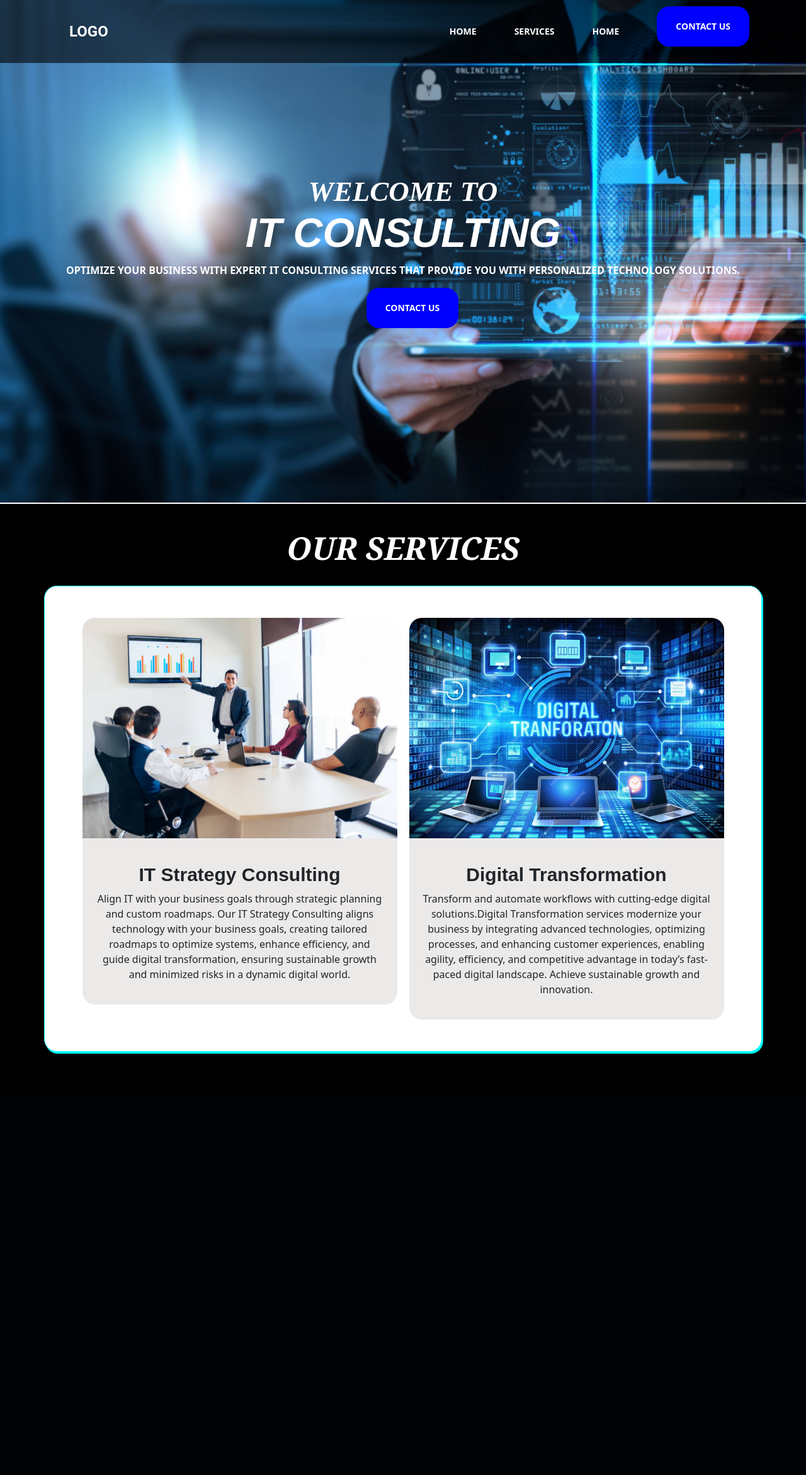
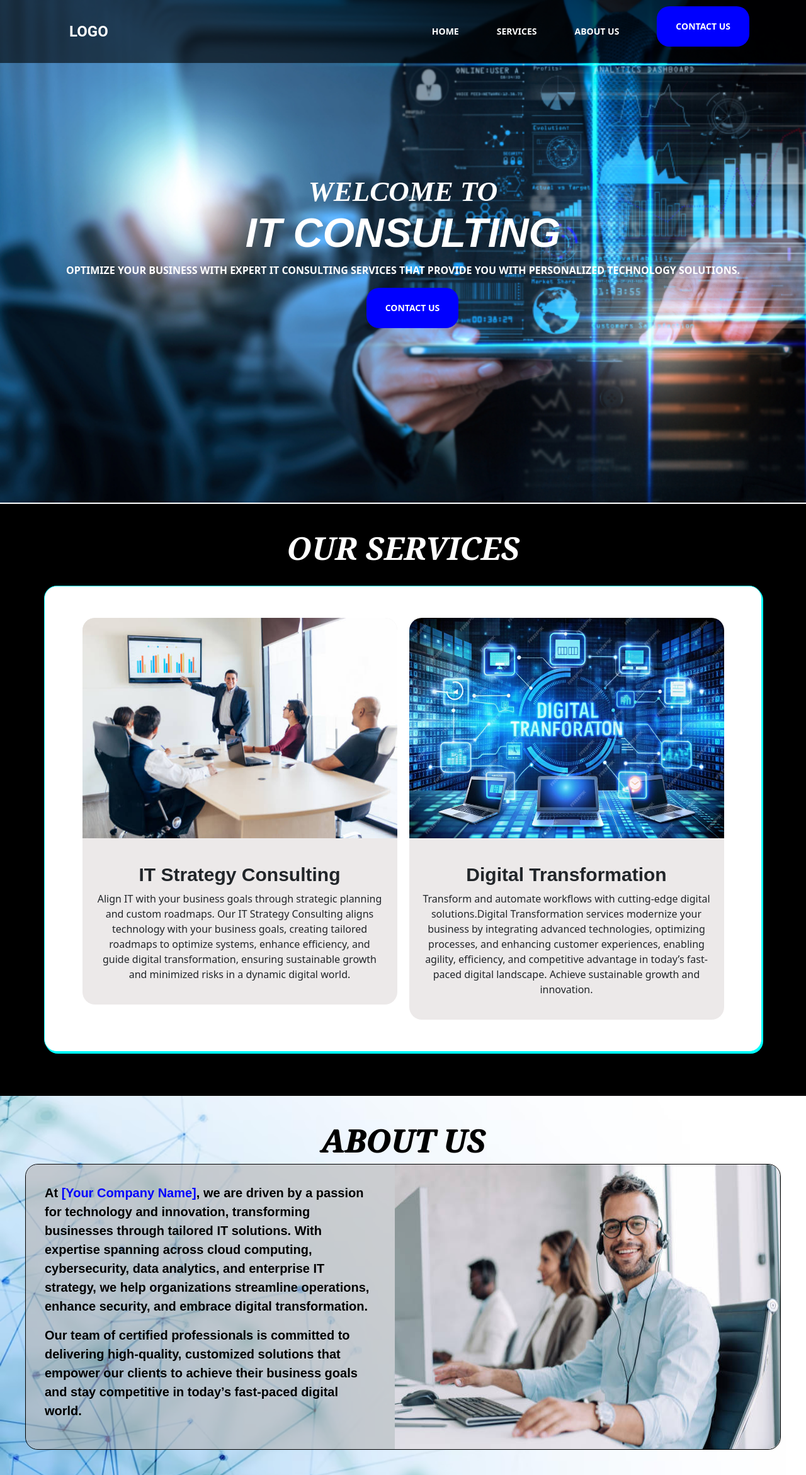
Before and after one commit to SandeepChowdary2305/SandeepChowdary2305.github.io, a PHP site: page / in a window 1280 px wide. Shown: the whole page at 63% size. Before the commit the page ends 1673 px from the top, so only its background shows below. Run offline with PHP 8.4, Linux system fonts and the light colour scheme.

Commit message:
aboutus phase1

```diff
--- a/app.js
+++ /dev/null
@@ -1,13 +0,0 @@
-const observer = new IntersectionObserverEntry((entries) => {
-    entries.forEach((entry) => {
-        console.log(entry)
-        if(entry.isIntersecting){
-            entry.target.classList.add('show');
-        }else{
-            entry.target.classList.remove('show');
-        }
-    });
-});
-
-const hiddenElements = document.querySelectorAll('.hidden');
-hiddenElements.forEach((el) => observer.observe(el));
--- a/index.html
+++ b/index.html
@@ -13,7 +13,7 @@
         <ul class="options">
             <li><a href="#home">Home</a></li>
             <li><a href="#services">Services</a></li>
-            <li><a href="#">Home</a></li>
+            <li><a href="#aboutUs">About us</a></li>
             <li><button id="contact_us">Contact us</button></li>
 
         </ul>
@@ -26,7 +26,7 @@
             <button id="contact_us">Contact us</button>
         </section>
         <section id="services">
-            <h2 class="hidden">Our Services</h2>
+            <h2>Our Services</h2>
             <div class="service-list ">
                 <div class="service-item slideInLeft">
                     <img class="serviceImg" src="images/blog1.jpg"/>
@@ -45,6 +45,16 @@
                 </div>
             </div>
         </section>
+        <section id="aboutUs">
+            <h2 class="aboutUs-head">About Us</h2>
+            <div class="about-container">
+                <div class="about-flexbox">
+                    <p>At <spam class="company-name">[Your Company Name]</spam>, we are driven by a passion for technology and innovation, transforming businesses through tailored IT solutions. With expertise spanning across cloud computing, cybersecurity, data analytics, and enterprise IT strategy, we help organizations streamline operations, enhance security, and embrace digital transformation.</p>
+                    <p>Our team of certified professionals is committed to delivering high-quality, customized solutions that empower our clients to achieve their business goals and stay competitive in today’s fast-paced digital world.</p>
+                </div>
+                <img src="images/aboutUs.jpg" class="aboutUs-img"/>
+            </div>
+        </section>
     </body>
 <footer>
 
--- a/style.css
+++ b/style.css
@@ -115,8 +115,9 @@ h1{
 #services{
     padding: 40px;
     text-align: center;
+    height: 100%;
+
     background: black;
-    height: 100%;
 }
 .service-list{
     background-color: white;
@@ -136,7 +137,6 @@ h1{
     border-radius: 20px;
     display: flex;
     flex-direction: column;
-
 }
 
 
@@ -168,6 +168,48 @@ h3{
     padding: 20px;
 }
 
+#aboutUs{
+    padding: 40px;
+    background-image: url('images/bg-image.avif');
+    background-size: cover;
+}
+.aboutUs-head{
+    color: black;
+    text-align: center;
+}
+.aboutUs-img{
+    border-top-right-radius: 20px;
+    border-bottom-right-radius: 20px;
+}
+.about-container{
+    display: flex;
+    border: 1px solid black;
+    border-radius: 20px;
+
+}
+.about-flexbox{
+    background: rgb(180, 178, 178, 0.6);
+    padding: 30px;
+    font-family: 'Arial';
+    color: black;
+    font-weight: 600;
+    font-size: 20px;
+    border-top-left-radius: 20px;
+    border-bottom-left-radius: 20px;
+}
+.company-name{
+    color: blue;
+    font-weight: bolder;
+}
+
+
+
+
+
+
+
+
+
 
 
 /*Animation*/
```
Also changed, not shown: content.txt (added, +28 -0 lines), images/aboutUs.jpg (added), images/bg-image.avif (added).
